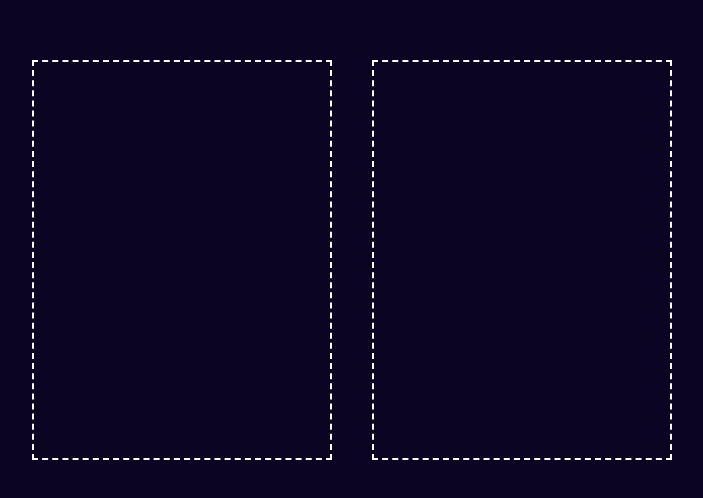
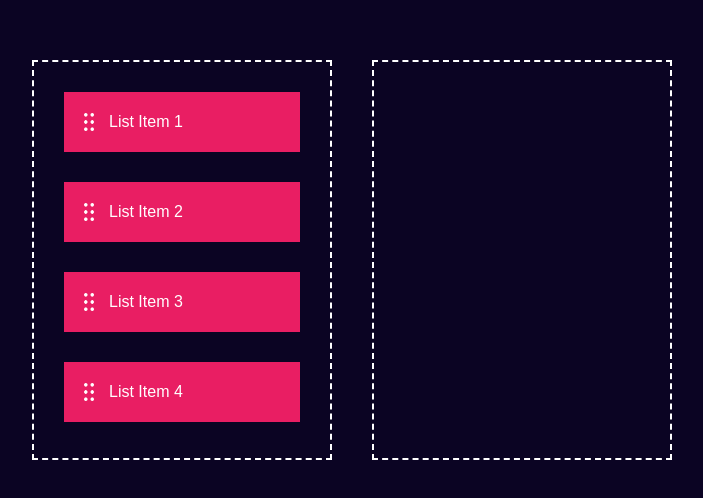
Before and after one commit to denyskh4991/Drag_-_Drop, a plain HTML site: page index.html in a window 1280 px wide. Shown: the part 140-638 px from the top of the page, without its empty margins (288-991 px from the left). Drawn offline with Linux system fonts and the light colour scheme.

Commit message:
Adding 4 list items

```diff
--- a/index.html
+++ b/index.html
@@ -11,7 +11,12 @@
 <body>
 
 <div class="container">
-    <div id="left"></div>
+    <div id="left">
+        <div class="list" draggable="true"><img src="images/drag_drop_icon.png">List Item 1</div>
+        <div class="list" draggable="true"><img src="images/drag_drop_icon.png">List Item 2</div>
+        <div class="list" draggable="true"><img src="images/drag_drop_icon.png">List Item 3</div>
+        <div class="list" draggable="true"><img src="images/drag_drop_icon.png">List Item 4</div>
+    </div>
     <div id="right"></div>
 </div>
 
--- a/styles.css
+++ b/styles.css
@@ -20,3 +20,19 @@
     margin: 20px;
     border: 2px dashed #fff;
 }
+
+.list {
+    background: #e91e63;
+    height: 60px;
+    margin: 30px;
+    color: #fff;
+    display: flex;
+    align-items: center;
+    cursor: grab;
+}
+
+.list img {
+    width: 10px;
+    margin-right: 15px;
+    margin-left: 20px;
+}
```
